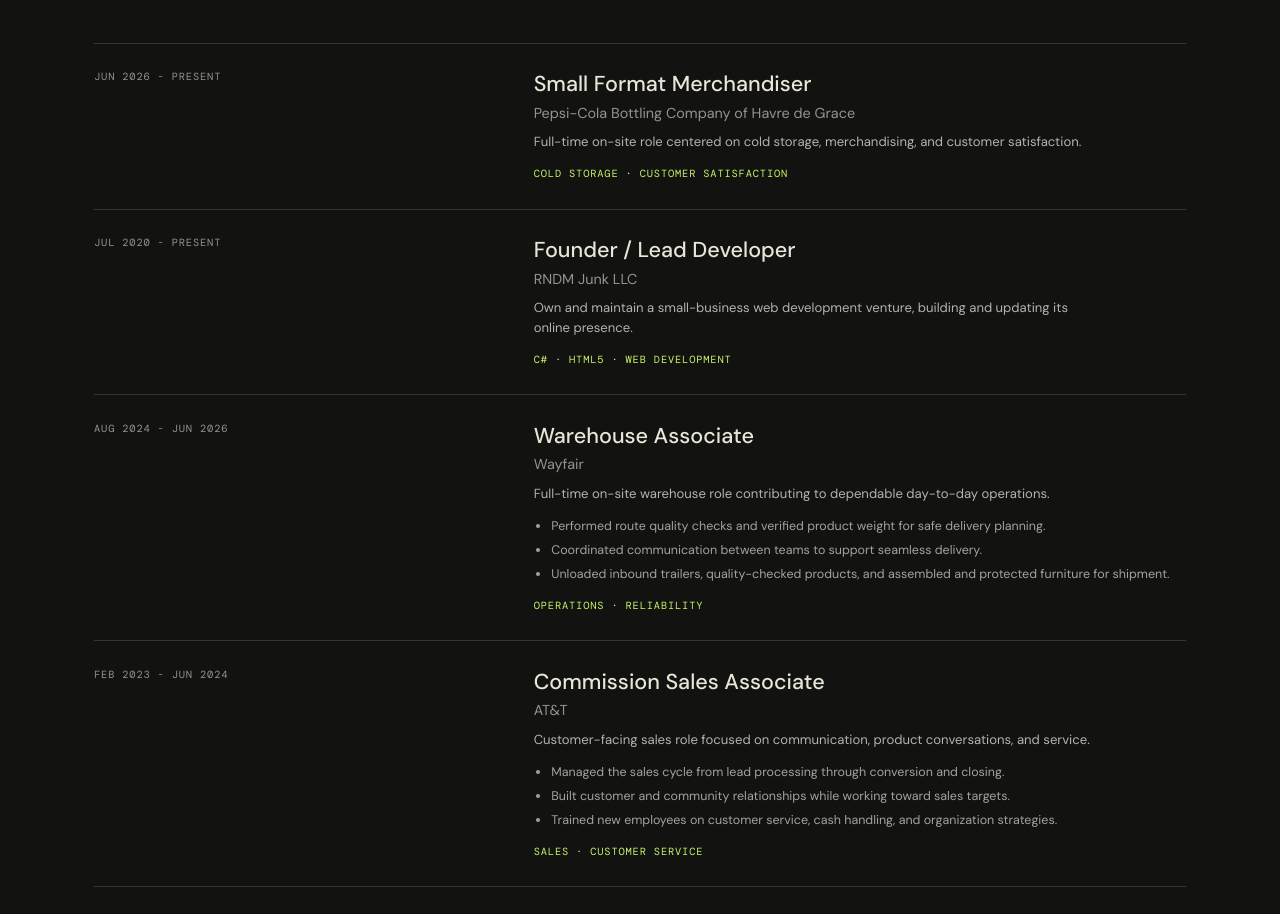
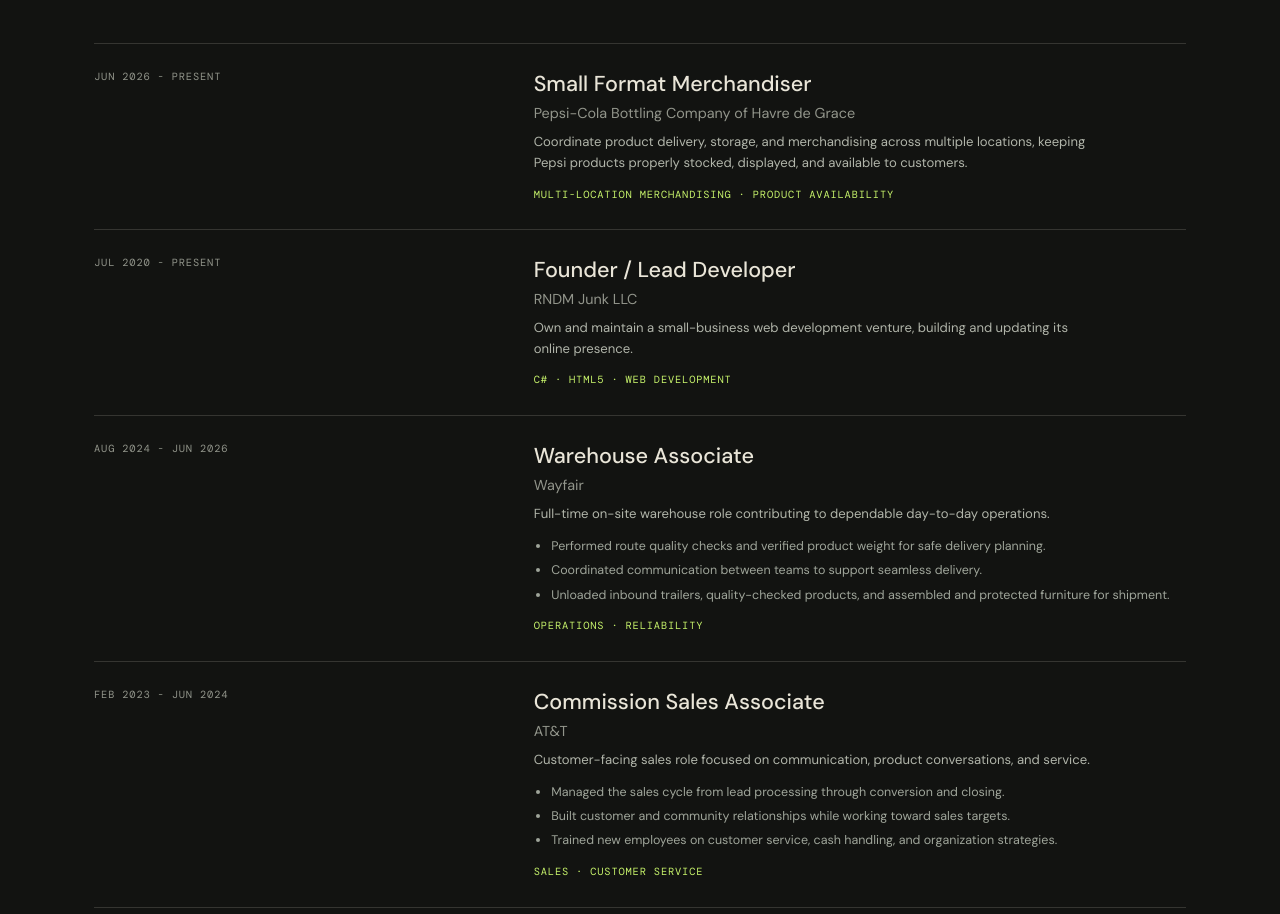
Before and after one commit to RNDMJUNKLLC/my-portfolio, a React (Vite) app: page / in a window 1280 px wide. Shown: the part 2440-3354 px from the top of the page. Built offline with nearby package versions, Linux system fonts and the light colour scheme; a web font is replaced by a local one.

Commit message:
feat: update experience section with enhanced role description and tags

```diff
--- a/src/App.tsx
+++ b/src/App.tsx
@@ -5,7 +5,7 @@
 const contactEmail = 'william@rndmdevs.com'
 
 const experience = [
-  { date: 'Jun 2026 - present', role: 'Small Format Merchandiser', company: 'Pepsi-Cola Bottling Company of Havre de Grace', tag: 'Cold storage · Customer satisfaction', description: 'Full-time on-site role centered on cold storage, merchandising, and customer satisfaction.' },
+  { date: 'Jun 2026 - present', role: 'Small Format Merchandiser', company: 'Pepsi-Cola Bottling Company of Havre de Grace', tag: 'Multi-location merchandising · Product availability', description: 'Coordinate product delivery, storage, and merchandising across multiple locations, keeping Pepsi products properly stocked, displayed, and available to customers.' },
   { date: 'Jul 2020 - present', role: 'Founder / Lead Developer', company: 'RNDM Junk LLC', tag: 'C# · HTML5 · Web development', description: 'Own and maintain a small-business web development venture, building and updating its online presence.' },
   { date: 'Aug 2024 - Jun 2026', role: 'Warehouse Associate', company: 'Wayfair', tag: 'Operations · Reliability', description: 'Full-time on-site warehouse role contributing to dependable day-to-day operations.', details: ['Performed route quality checks and verified product weight for safe delivery planning.', 'Coordinated communication between teams to support seamless delivery.', 'Unloaded inbound trailers, quality-checked products, and assembled and protected furniture for shipment.'] },
   { date: 'Feb 2023 - Jun 2024', role: 'Commission Sales Associate', company: 'AT&T', tag: 'Sales · Customer service', description: 'Customer-facing sales role focused on communication, product conversations, and service.', details: ['Managed the sales cycle from lead processing through conversion and closing.', 'Built customer and community relationships while working toward sales targets.', 'Trained new employees on customer service, cash handling, and organization strategies.'] },
```
